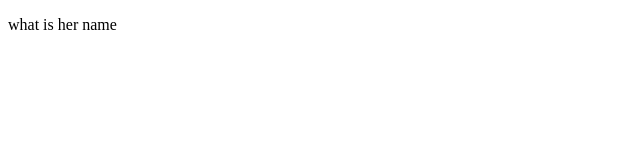
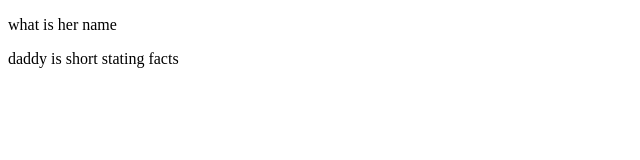
Before and after one commit to Minicoderop/mysixthcommit, a plain HTML site: page index.html in a window 1280 px wide. Shown: the whole page, without its empty margins (0-640 px from the left). Drawn offline with Linux system fonts and the light colour scheme.

Commit message:
my second commit

```diff
--- a/index.html
+++ b/index.html
@@ -7,5 +7,6 @@
 </head>
 <body>
     <p>what is her name</p>
+    <p>daddy is short stating facts</p>
 </body>
 </html>
```
